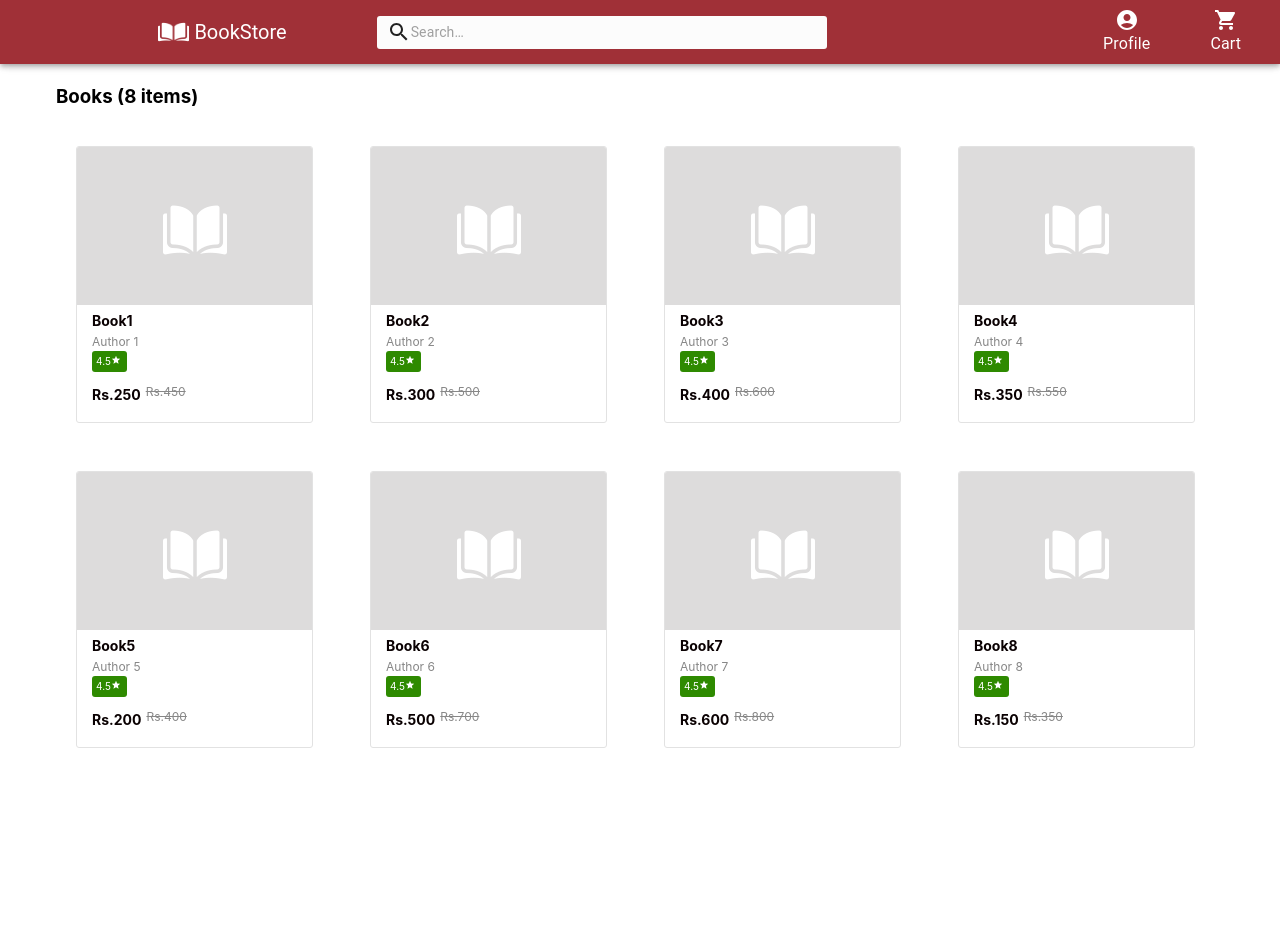
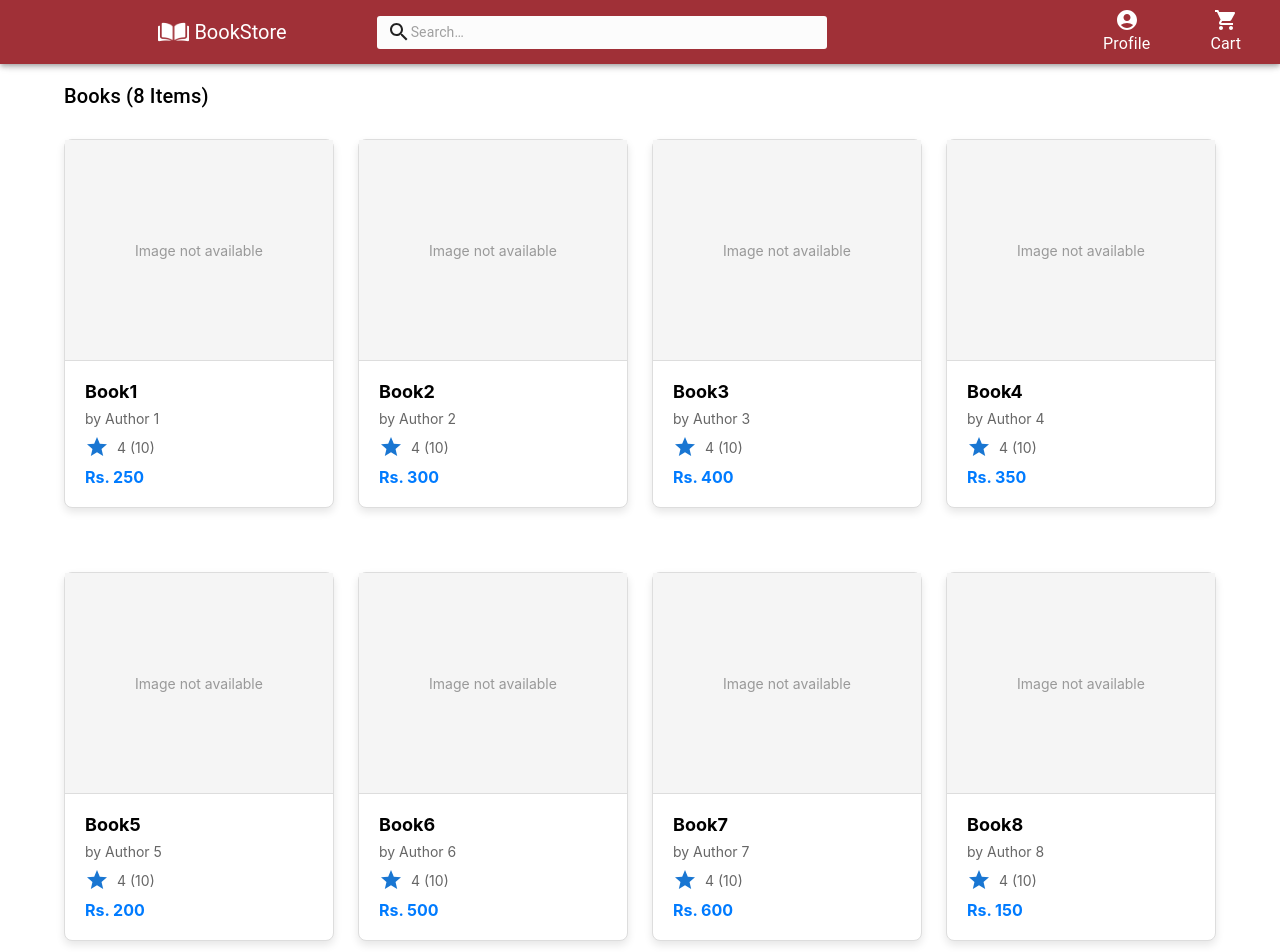
Before and after one commit to KeshavWanjale/Book-Store-ReactJS, a React (Create React App) app in the folder book-store/: page /books in a window 1280 px wide. Shown: the top 952 px of the page. Before the commit the page ends 800 px from the top, so only its background shows below. Built offline with nearby package versions, Linux system fonts and the light colour scheme.

Commit message:
[Keshav] FEAT: added pegination useParam HOOK

```diff
--- a/book-store/src/RoutingMoudule.jsx
+++ b/book-store/src/RoutingMoudule.jsx
@@ -15,7 +15,7 @@ export default function RoutingMoudule() {
                     element: <BookContainer />,
                 },
                 {
-                    path: "/details",
+                    path: "/books/:id",
                     element: <BookDetails />,
                 }
             ],
--- a/book-store/src/components/bookCard/BookCard.jsx
+++ b/book-store/src/components/bookCard/BookCard.jsx
@@ -1,36 +1,126 @@
-import React from 'react'
-import "./BookCard.css";
-import { MdStar } from "react-icons/md";
-import bookImage from '../../assets/education/education.png'
+import StarIcon from "@mui/icons-material/Star";
+import { Link } from "react-router-dom";
+import PropTypes from "prop-types";
 
-
-export default function BookCard({ book }) {
+const BookCard = ({ book }) => {
     return (
-        <div>
-            <div className="book-card">
-                <div className="top-container">
-                    <div className="book-img">
-                        <img
-                            src={bookImage}
-                            alt={"Book Cover"}
-                            className="book-image"
-                        />
+        <Link to={`/books/${book.id}`} style={styles.link}>
+            <div style={styles.card}>
+                <div style={styles.imageContainer}>
+                    <div style={styles.placeholder} aria-label="Image not available">
+                        Image not available
                     </div>
                 </div>
-                <div className="book-info">
-                    <h3 className="book-title">{book.name || "Untitled Book"}</h3>
-                    <p className="book-author">{book.author || "Unknown Author"}</p>
-                    <div className="book-rating">
-                        {`4.5`}<MdStar />
+                <div style={styles.content}>
+                    <div style={styles.title} title={book.name}>
+                        {book.name}
                     </div>
-                    <div className="book-price-container">
-                        <p className="discounted-price">
-                            {`Rs.${book.price || 2000}`}
-                        </p>
-                        <p className="original-price">{`Rs.${book.price + 200 || 2500}`}</p>
+                    <div style={styles.author}>by {book.author}</div>
+                    <div style={styles.ratingContainer}>
+                        <StarIcon color="primary" />
+                        <span style={styles.rating}>
+                            {/* {book.rating} ({book.reviews}) */}
+                            {4} ({10})
+                        </span>
+                    </div>
+                    <div style={styles.priceContainer}>
+                        Rs. {book.price}
+
                     </div>
                 </div>
             </div>
-        </div>
-    )
-}
+        </Link>
+    );
+};
+
+BookCard.propTypes = {
+    book: PropTypes.shape({
+        id: PropTypes.number.isRequired,
+        imgSrc: PropTypes.string,
+        name: PropTypes.string.isRequired,
+        author: PropTypes.string.isRequired,
+        // rating: PropTypes.number.isRequired,
+        // reviews: PropTypes.number.isRequired,
+        price: PropTypes.number.isRequired,
+        // oldPrice: PropTypes.number,
+        stock: PropTypes.bool,
+    }).isRequired,
+};
+
+const styles = {
+    link: {
+        textDecoration: "none",
+        color: "inherit",
+        display: "block",
+    },
+    card: {
+        border: "1px solid #ddd",
+        borderRadius: "8px",
+        maxWidth: "300px",
+        boxShadow: "0 4px 8px rgba(0,0,0,0.1)",
+        margin: "20px auto",
+        backgroundColor: "#fff",
+        transition: "transform 0.2s ease-in-out",
+        ":hover": { transform: "scale(1.02)" },
+    },
+    imageContainer: {
+        textAlign: "center",
+        backgroundColor: "#F5F5F5",
+        height: "200px",
+        display: "flex",
+        justifyContent: "center",
+        alignItems: "center",
+        borderBottom: "1px solid #ddd",
+        padding: "10px",
+    },
+    image: {
+        maxWidth: "100%",
+        maxHeight: "100%",
+        objectFit: "cover",
+        borderRadius: "4px",
+    },
+    placeholder: {
+        color: "#999",
+        fontSize: "14px",
+    },
+    content: {
+        textAlign: "left",
+        padding: "20px",
+    },
+    title: {
+        fontSize: "18px",
+        fontWeight: "bold",
+        marginBottom: "8px",
+        whiteSpace: "nowrap",
+        overflow: "hidden",
+        textOverflow: "ellipsis",
+    },
+    author: {
+        color: "#666",
+        fontSize: "14px",
+        marginBottom: "8px",
+    },
+    ratingContainer: {
+        display: "flex",
+        alignItems: "center",
+        marginBottom: "8px",
+    },
+    rating: {
+        marginLeft: "8px",
+        fontSize: "14px",
+        color: "#666",
+    },
+    priceContainer: {
+        fontSize: "16px",
+        fontWeight: "bold",
+        color: "#007bff",
+    },
+    oldPrice: {
+        fontSize: "14px",
+        color: "#999",
+        textDecoration: "line-through",
+        marginLeft: "10px",
+    },
+};
+
+export default BookCard;
--- a/book-store/src/components/bookContainer/BookContainer.jsx
+++ b/book-store/src/components/bookContainer/BookContainer.jsx
@@ -1,28 +1,69 @@
-import React from 'react'
-import '../bookContainer/BookContainer.css'
+import React from "react";
 import BookCard from '../bookCard/BookCard'
-import { Grid } from "@mui/material";
+import { Grid, Typography, Container, Pagination } from "@mui/material";
+// import { useSelector } from "react-redux";
 
-export default function BookContainer() {
-    const bookList = getBookList();
+const BookContainer = () => {
+    // const books = useSelector((state) => state.books.items);
+    const books = getBookList();
+    const [currentPage, setCurrentPage] = React.useState(1);
+    const itemsPerPage = 12; // Number of books per page
+
+
+
+
+    // Calculate the current items to display based on the current page
+    const indexOfLastItem = currentPage * itemsPerPage;
+    const indexOfFirstItem = indexOfLastItem - itemsPerPage;
+    const currentBooks = books.slice(indexOfFirstItem, indexOfLastItem);
+
+    const totalPages = Math.ceil(books.length / itemsPerPage); // Total pages based on items
+
+    // Handle page change
+    const handlePageChange = (event, value) => {
+        setCurrentPage(value);
+    };
 
     return (
-        <>
-            <div className="books-container">
-                <div className="header">
-                    <h3>Books ({bookList.length} items)</h3>
-                </div>
-                <Grid container spacing={1} justifyContent="center">
-                    {bookList.map((book, index) => (
-                        <Grid item xs={12} sm={6} md={4} lg={3} key={book.id}>
-                            <BookCard book={book} />
-                        </Grid>
-                    ))}
-                </Grid>
+        <Container>
+            <div
+                style={{
+                    marginTop: "5rem",
+                    display: "flex",
+                    alignItems: "center",
+                    justifyContent: "space-between",
+                }}
+            >
+                <Typography variant="h6" gutterBottom>
+                    Books ({books.length} Items)
+                </Typography>
+                {/* <SortBar sort={sort} handleSortChange={handleSortChange} /> */}
             </div>
-        </>
+            <Grid container spacing={3}>
+                {currentBooks.map((book) => (
+                    <Grid item xs={12} sm={6} md={4} lg={3} key={book.id}>
+                        <BookCard book={book} />
+                    </Grid>
+                ))}
+            </Grid>
+            <Pagination
+                count={totalPages}
+                color="primary"
+                shape="rounded"
+                page={currentPage} // Set current page for controlled pagination
+                onChange={handlePageChange} // Handle page change
+                sx={{
+                    marginTop: 4,
+                    paddingBottom: 12,
+                    justifyContent: "center",
+                    display: "flex",
+                }}
+            />
+        </Container>
     );
-}
+};
+
+export default BookContainer;
 
 function getBookList() {
     return [
--- a/book-store/src/components/bookDetails/BookDetails.jsx
+++ b/book-store/src/components/bookDetails/BookDetails.jsx
@@ -1,5 +1,6 @@
 import React, { useState } from 'react'
 import "../bookDetails/BookDetail.css"
+import { useParams } from "react-router-dom";
 import {
     Container,
     Typography,
@@ -14,19 +15,26 @@ import { Rating } from "@mui/material";
 import bookImage from '../../assets/education/education.png'
 
 export default function BookDetails() {
+    const { id } = useParams();
+    const books = getBookList();
+
     const [isInBag, setIsInBag] = useState(false);
 
     const addToBag = () => {
         setIsInBag(true);
     };
 
-    const book = {
-        bookName: "Default Book Name",
-        author: "Default Author",
-        description: "Default description for the book.",
-        price: "2000",
-        rating: "4",
-        reviews: "50"
+    // Find the book based on the `id` parameter
+    const book = books.find((book) => book.id === parseInt(id));
+
+    if (!book) {
+        return (
+            <Container>
+                <Typography variant="h4" sx={{ marginTop: "4rem" }}>
+                    Book not found!
+                </Typography>
+            </Container>
+        );
     }
 
     return (
@@ -43,7 +51,7 @@ export default function BookDetails() {
                     >
                         <img
                             src={bookImage}
-                            alt={book.bookName}
+                            alt={book.name}
                             style={{ width: "100%", borderRadius: "5px" }}
                         />
                     </div>
@@ -80,15 +88,15 @@ export default function BookDetails() {
                 </Grid>
                 <Grid item xs={12} md={8}>
                     <Typography variant="h4" gutterBottom>
-                        {book.bookName}
+                        {book.name}
                     </Typography>
                     <Typography variant="subtitle1" gutterBottom>
                         by {book.author}
                     </Typography>
                     <Box display="flex" alignItems="center" mt={2}>
-                        <Rating value={book.rating} precision={0.5} readOnly />
+                        <Rating value={3.5} precision={0.5} readOnly />
                         <Typography variant="body2" ml={1}>
-                            ({book.reviews})
+                            ({29})
                         </Typography>
                     </Box>
                     <Box display="flex" alignItems="center" mt={2}>
@@ -181,3 +189,80 @@ export default function BookDetails() {
         </Container>
     );
 }
+
+function getBookList() {
+    return [
+        {
+            "id": 1,
+            "name": "Book1",
+            "author": "Author 1",
+            "description": "A thrilling mystery novel.",
+            "user": 1,
+            "price": 250,
+            "stock": 120
+        },
+        {
+            "id": 2,
+            "name": "Book2",
+            "author": "Author 2",
+            "description": "An inspiring self-help guide.",
+            "user": 2,
+            "price": 300,
+            "stock": 80
+        },
+        {
+            "id": 3,
+            "name": "Book3",
+            "author": "Author 3",
+            "description": "A deep dive into ancient history.",
+            "user": 1,
+            "price": 400,
+            "stock": 150
+        },
+        {
+            "id": 4,
+            "name": "Book4",
+            "author": "Author 4",
+            "description": "A heartwarming romance story.",
+            "user": 2,
+            "price": 350,
+            "stock": 200
+        },
+        {
+            "id": 5,
+            "name": "Book5",
+            "author": "Author 5",
+            "description": "A collection of thought-provoking poems.",
+            "user": 3,
+            "price": 200,
+            "stock": 300
+        },
+        {
+            "id": 6,
+            "name": "Book6",
+            "author": "Author 6",
+            "description": "A beginner's guide to coding.",
+            "user": 4,
+            "price": 500,
+            "stock": 90
+        },
+        {
+            "id": 7,
+            "name": "Book7",
+            "author": "Author 7",
+            "description": "An action-packed science fiction saga.",
+            "user": 2,
+            "price": 600,
+            "stock": 75
+        },
+        {
+            "id": 8,
+            "name": "Book8",
+            "author": "Author 8",
+            "description": "A cookbook for healthy living.",
+            "user": 3,
+            "price": 150,
+            "stock": 250
+        }
+    ]
+}
```
